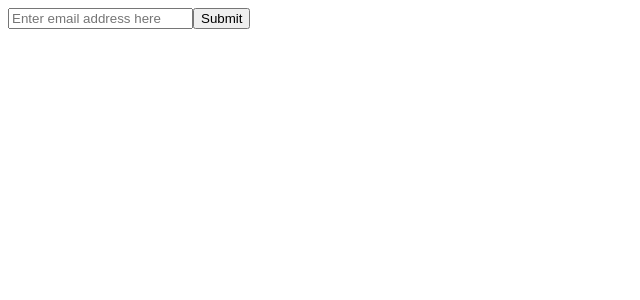
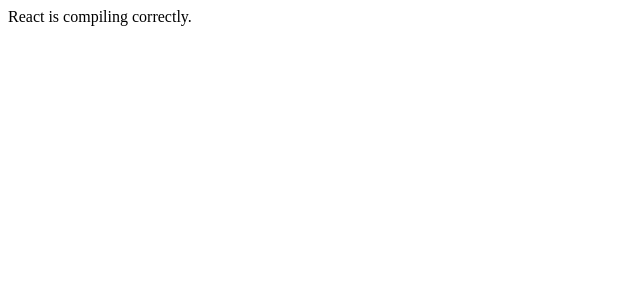
Before and after one commit to albullington/pivot-table, a React app: page / in a window 1280 px wide. Shown: the top 300 px of the page, without its empty margins (0-640 px from the left). Built offline with nearby package versions, Linux system fonts and the light colour scheme; the HTML template or start-up script is replaced by a standard one.

Commit message:
react is compiling bundle correctly

```diff
--- a/package.json
+++ b/package.json
@@ -1,7 +1,7 @@
 {
-  "name": "amanda-react-boilerplate",
+  "name": "pivot-table",
   "version": "1.0.0",
-  "description": "Template for React, Webpack and Airbnb Linter",
+  "description": "An app to display JSON data in a pivot table",
   "main": "server.js",
   "scripts": {
     "start": "nodemon server.js",
--- a/src/components/app.jsx
+++ b/src/components/app.jsx
@@ -1,68 +1,9 @@
-import React, { Component } from 'react';
-import fetch from 'isomorphic-fetch';
-import { request } from 'graphql-request';
+import React from 'react';
 
-class App extends Component {
-  constructor() {
-    super();
-
-    this.state = {
-      email: '',
-    };
-
-    this.handleSubmit = this.handleSubmit.bind(this);
-    this.handleChange = this.handleChange.bind(this);
-  }
-
-  handleChange(e) {
-    this.setState({
-      email: e.target.value,
-    });
-  }
-
-  handleSubmit(e) {
-    console.log(this.state.email);
-    e.preventDefault();
-    this.submitEmail();
-  }
-
-  submitEmail() {
-    const {
-      email,
-    } = this.state;
-
-    const query = `
-      mutation {
-        subscribeToMailingList(email: "${email}")
-      }`;
-
-    request('https://api-tournament.numer.ai/', query).then(data => console.log(data))
-
-  }
-
-  //   fetch('https://api-tournament.numer.ai/', {
-  //     method: 'POST',
-  //     headers: { 'Content-Type': 'application/json' },
-  //     body: JSON.stringify({
-  //       query: `subscribeToMailingList(email: ${email})`,
-  //     }),
-  //   })
-  //     .then(res => res.json())
-  //     .then(res => console.log(res.data));
-  // }
-
-  // { query: '{ posts { title } }' }
-
-  render() {
-    return (
-      <div>
-        <form onSubmit={this.handleSubmit}>
-          <input placeholder="Enter email address here" type="text" value={this.state.email} onChange={this.handleChange} />
-          <input type="submit" value="Submit" />
-        </form>
-      </div>
-    );
-  }
-}
+const App = () => (
+  <div>
+    React is compiling correctly.
+  </div>
+);
 
 export default App;
--- a/webpack.config.js
+++ b/webpack.config.js
@@ -18,7 +18,7 @@
   resolve: {
     extensions: ['.js', '.jsx'],
   },
-  entry: './client/index.js',
+  entry: './src/index.js',
   output: {
     path: path.join(__dirname, '/dist'),
     filename: 'bundle.js',
```
Also changed, not shown: 3 other files (tests, documents, lock files or other folders).
